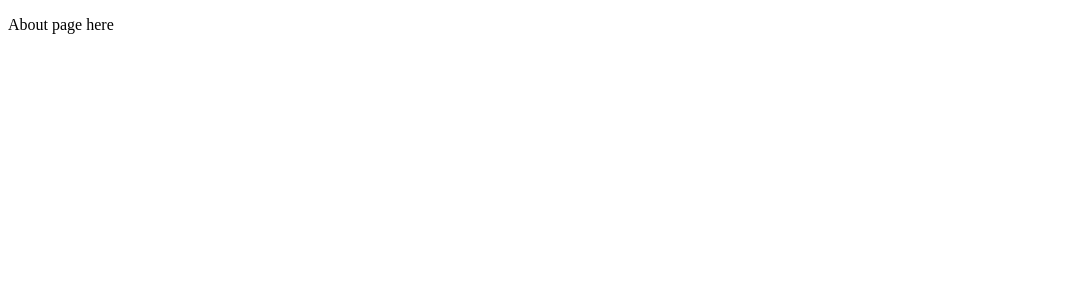
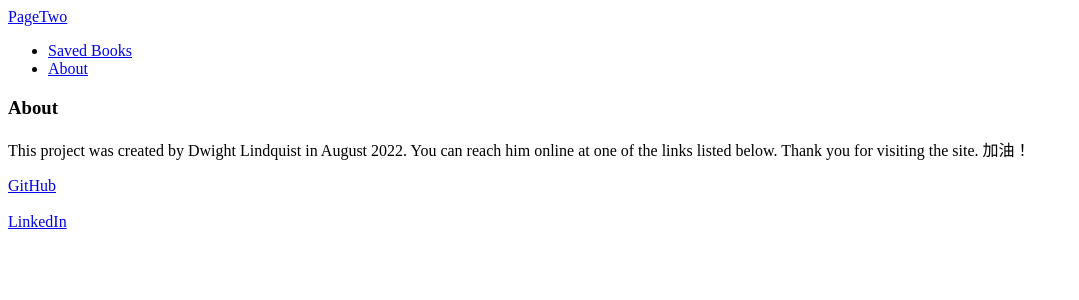
Before and after one commit to dlindqu3/page-two-frontend-ts, a React (Create React App) app: page /about in a window 1280 px wide. Shown: the top 300 px of the page, without its empty margins (0-1079 px from the left). Built offline with nearby package versions, Linux system fonts and the light colour scheme.

Commit message:
added loading message

```diff
--- a/src/App.tsx
+++ b/src/App.tsx
@@ -4,6 +4,7 @@ import Home from "./pages/Home";
 import SavedBooks from "./pages/SavedBooks";
 import About from "./pages/About";
 import Modal from "./components/Modal";
+import Navbar from "./components/Navbar";
 
 const App: React.FC = () => {
 
@@ -13,6 +14,7 @@ const App: React.FC = () => {
   return (
     <div className="App">
       <BrowserRouter>
+        <Navbar />
         <Routes>
           <Route path="/" element={<Home />}></Route>
           <Route
--- /dev/null
+++ b/src/components/Navbar.tsx
@@ -0,0 +1,16 @@
+import React from 'react'
+import { Link } from 'react-router-dom'
+
+const Navbar: React.FC = () => {
+  return (
+    <nav>
+      <Link to='/'>PageTwo</Link>
+      <ul>
+        <li><Link to='/saved-books'>Saved Books</Link></li>
+        <li><Link to='/about'>About</Link></li>
+      </ul>
+    </nav>
+  )
+}
+
+export default Navbar
--- a/src/pages/About.tsx
+++ b/src/pages/About.tsx
@@ -1,11 +1,22 @@
-import React from 'react'
+import React from "react";
 
 const About: React.FC = () => {
   return (
     <div>
-      <p>About page here</p>
+      <h3>About</h3>
+      <p>
+        This project was created by Dwight Lindquist in August 2022. You can
+        reach him online at one of the links listed below. Thank you for
+        visiting the site. 加油！
+      </p>
+      <p>
+        <a href="https://github.com/dlindqu3/">GitHub</a>
+        <br />
+        <br />
+        <a href="https://www.linkedin.com/in/dwight-lindquist/">LinkedIn</a>
+      </p>
     </div>
-  )
-}
+  );
+};
 
-export default About
+export default About;
--- a/src/pages/Home.tsx
+++ b/src/pages/Home.tsx
@@ -38,17 +38,20 @@ const Home: React.FC = () => {
 
   const [selectedCategory, setSelectedCategory] = useState("");
   const [nytData, setNytData] = useState<bookInt[]>([]);
+  const [isLoading, setIsLoading] = useState(false);
 
   let baseURL = "https://page-two.herokuapp.com/api";
 
   const handleSubmit = async (e: FormEvent<HTMLFormElement>) => {
     e.preventDefault();
+    setIsLoading(true);
     let queryUrl = baseURL + "/bestsellers/" + selectedCategory;
     console.log("queryUrl: ", queryUrl);
     await axios.get(queryUrl).then((res) => {
       let resObj: categoryQueryInt = res.data;
       let booksArray: bookInt[] = resObj.results.books;
       setNytData(booksArray);
+      setIsLoading(false);
     });
   };
 
@@ -88,6 +91,7 @@ const Home: React.FC = () => {
         </select>
         <button>Submit</button>
       </form>
+      {isLoading && <p>Loading...</p>}
       <p>{nytData[0] && selectedCategory}</p>
       <div>
         {nytData &&
--- a/src/pages/SavedBooks.tsx
+++ b/src/pages/SavedBooks.tsx
@@ -21,6 +21,7 @@ const SavedBooks: React.FC<AppProps> = props => {
 
   const [bestsellerData, setBestsellerData] = useState<bestsellerInt[]>([]);
   const [notes, setNotes] = useState<string>('');
+  const [isLoading, setIsLoading] = useState(true);
 
 
   // url for saved bestseller items in mongo db
@@ -33,8 +34,9 @@ const SavedBooks: React.FC<AppProps> = props => {
       let url = baseURL + 'read-all'
       axios.get(url)
       .then(res => {
-        console.log(res.data)
-        setBestsellerData(res.data)
+        console.log(res.data);
+        setBestsellerData(res.data);
+        setIsLoading(false);
       })
     } catch(error){
       console.log(error)
@@ -65,6 +67,7 @@ const SavedBooks: React.FC<AppProps> = props => {
     <>
     <div>
       <p>SavedBooks page here</p>
+      {isLoading && <p>Loading...</p>}
       <div>
       {bestsellerData[0] && bestsellerData.map((item) => {
         return <>
```
Also changed, not shown: src/components/Footer.tsx (added, +11 -0 lines).
